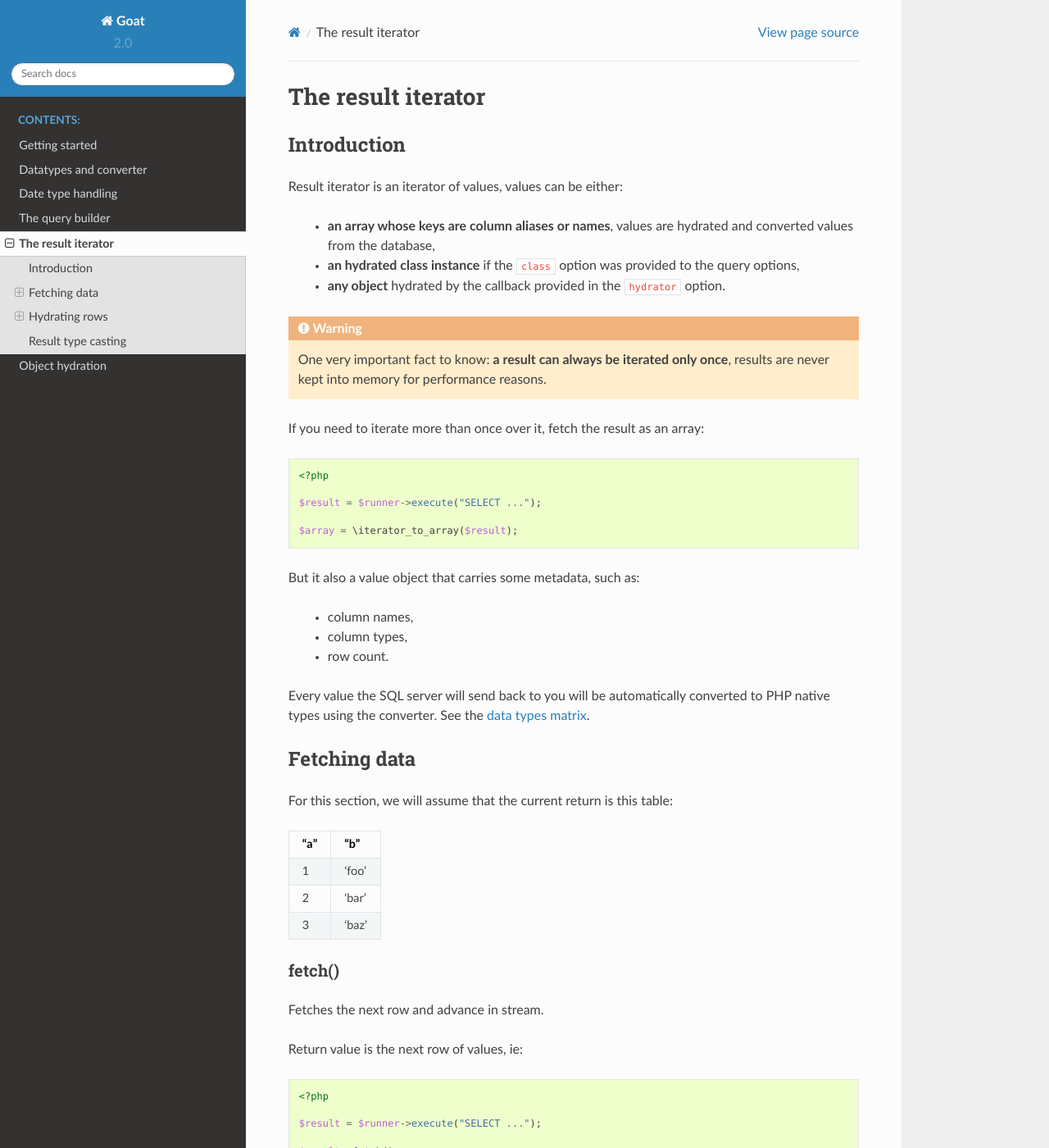
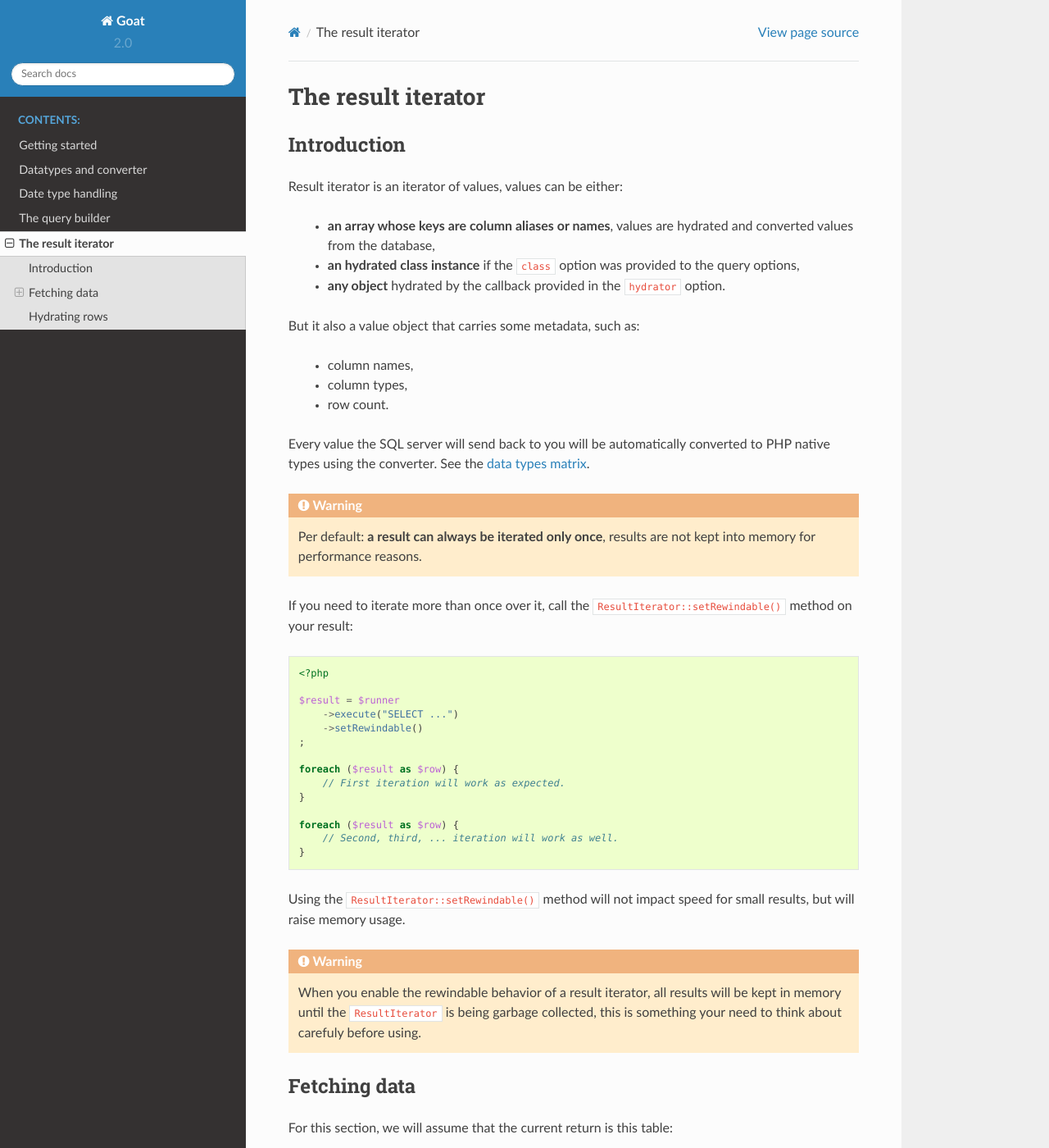
Before and after one commit to pounard/goat-query, a Sphinx documentation site: the page built from docs/result.rst, in a window 1280 px wide and 1400 px high. Shown: the whole window at 82% size. Built offline with Sphinx 7.4.7 and the Read the Docs theme 2.0.0, drawn with Linux system fonts in a browser that asks for light colours; some of the changed text lies outside the part shown.

```diff
--- a/docs/query/basics.rst
+++ b/docs/query/basics.rst
@@ -41,8 +41,8 @@ write arbitrary identifiers, they will be left untouched within the generated SQ
 .. note::
 
    **Each identifier, value, predicate, table, ... any method parameter can be replaced**
-   **by ``\Goat\Query\Expression`` instances: those objects will be considered as raw SQL**
-   **and formated as they should be independently of the context they were passed.**
+   **by** ``\Goat\Query\Expression`` **instances: those objects will be considered as raw**
+   **SQL and formated as they should be independently of the context they were passed.**
 
 This explicitely allow you to go beyond the query builder capabilities and write
 custom or specific arbitrary SQL.
@@ -79,6 +79,8 @@ rightful respective order at execute time.
       SELECT bar ?? foo WHERE baz = ?;
 
    will be sent to the driver rewritten as such:
+
+   .. code-block:: sql
 
       SELECT bar ? foo WHERE baz = 'your value';
 
--- a/docs/result.rst
+++ b/docs/result.rst
@@ -17,21 +17,6 @@ Result iterator is an iterator of values, values can be either:
 
  * **any object** hydrated by the callback provided in the ``hydrator`` option.
 
-.. warning::
-
-   One very important fact to know: **a result can always be iterated only once**,
-   results are never kept into memory for performance reasons.
-
-If you need to iterate more than once over it, fetch the result as an array:
-
-.. code-block:: php
-
-   <?php
-
-   $result = $runner->execute("SELECT ...");
-
-   $array = \iterator_to_array($result);
-
 But it also a value object that carries some metadata, such as:
 
  * column names,
@@ -40,6 +25,41 @@ But it also a value object that carries some metadata, such as:
 
 Every value the SQL server will send back to you will be automatically converted
 to PHP native types using the converter. See the :ref:`data types matrix <data-typing>`.
+
+.. warning::
+
+   Per default: **a result can always be iterated only once**, results are not
+   kept into memory for performance reasons.
+
+If you need to iterate more than once over it, call the ``ResultIterator::setRewindable()``
+method on your result:
+
+.. code-block:: php
+
+   <?php
+
+   $result = $runner
+       ->execute("SELECT ...")
+       ->setRewindable()
+   ;
+
+   foreach ($result as $row) {
+       // First iteration will work as expected.
+   }
+
+   foreach ($result as $row) {
+       // Second, third, ... iteration will work as well.
+   }
+
+Using the ``ResultIterator::setRewindable()`` method will not impact speed for
+small results, but will raise memory usage.
+
+.. warning::
+
+   When you enable the rewindable behavior of a result iterator, all results
+   will be kept in memory until the ``ResultIterator`` is being garbage
+   collected, this is something your need to think about carefuly before
+   using.
 
 Fetching data
 ^^^^^^^^^^^^^
@@ -259,7 +271,8 @@ But you also may directly call ``ResultIteratorInterface::setHydrator()`` this w
        })
    ;
 
-Result type casting
-^^^^^^^^^^^^^^^^^^^
+.. note::
 
-@todo
+   You can also use ``ocramius/generated-hydrator`` for hydrating results using the
+   ``class`` option on queries, this is undocumented yet. If you are using this
+   library standalone, it will not work until you set it up right.
```
Also changed, not shown: other parts of docs/result.rst (+0 -8 lines), docs/datatype.rst (+2 -6 lines), docs/hydrator/index.rst (deleted, +0 -12 lines), docs/index.rst (+4 -30 lines).
